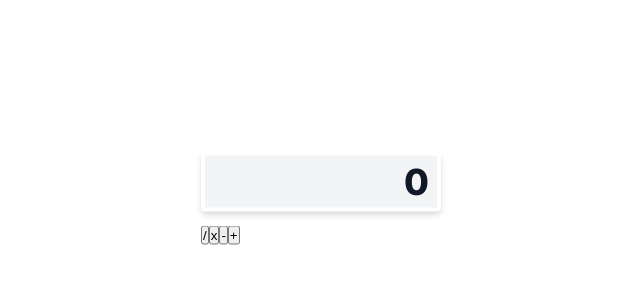
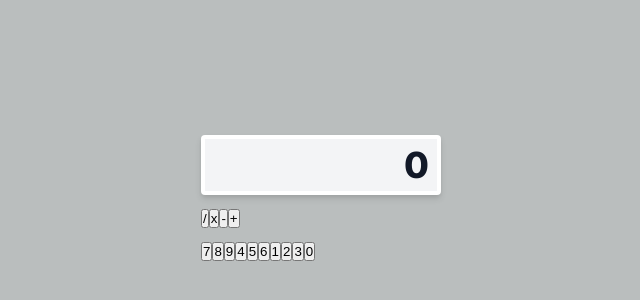
Before and after one commit to BKonstantine/sendsay_test, a React (Vite) app: page / in a window 1280 px wide. Shown: the part 202-502 px from the top of the page, without its empty margins (291-931 px from the left). Built offline with nearby package versions, Linux system fonts and the light colour scheme.

Commit message:
feat: map buttons in num-block

```diff
--- a/src/components/builder/builder.tsx
+++ b/src/components/builder/builder.tsx
@@ -2,13 +2,15 @@ import { FC } from "react";
 import style from "./builder.module.css";
 import Display from "../display/display";
 import OperatorsBlock from "../operators-block/operators-block";
-import { operatorsList } from "../../utils/consts";
+import NumBlock from "../num-block/num-block";
+import { operatorsList, numberList } from "../../utils/consts";
 
 const Builder: FC = () => {
   return (
     <div className={style.builder}>
       <Display result={0} />
       <OperatorsBlock operators={operatorsList} />
+      <NumBlock numbers={numberList} />
     </div>
   );
 };
--- a/src/components/display/display.module.css
+++ b/src/components/display/display.module.css
@@ -2,6 +2,7 @@
   width: 240px;
   height: 60px;
   padding: var(--min-padding);
+  background-color: var(--color-white);
   box-shadow: 0px 2px 4px rgba(0, 0, 0, 0.06), 0px 4px 6px rgba(0, 0, 0, 0.1);
   border-radius: 4px;
 }
--- /dev/null
+++ b/src/components/num-block/num-block.tsx
@@ -0,0 +1,24 @@
+import { FC, memo } from "react";
+import style from "./num-block.module.css";
+import Button from "../button/button";
+import { IOperators } from "../../utils/consts";
+
+interface INumBlock {
+  numbers: Array<IOperators>;
+}
+
+const NumBlock: FC<INumBlock> = memo(({ numbers }) => {
+    return (
+      <div className={style.num}>
+        {numbers.map((number) => {
+          return (
+            <Button id={number.id} value={number.value}>
+              {number.value}
+            </Button>
+          );
+        })}
+      </div>
+    );
+  })
+
+export default NumBlock;
--- a/src/components/operators-block/operators-block.tsx
+++ b/src/components/operators-block/operators-block.tsx
@@ -9,7 +9,7 @@ interface IOperatorsBlock {
 
 const OperatorsBlock: FC<IOperatorsBlock> = memo(({ operators }) => {
   return (
-    <div className={style.operators}>
+    <div className={style.operator}>
       {operators.map((operator) => {
         if (operator.id !== "equals") {
           return (
--- a/src/main.css
+++ b/src/main.css
@@ -8,12 +8,14 @@
 
 .body {
   font-family: "Inter", sans-serif;
+  background-color: rgb(186, 190, 190);
 }
 
 :root {
   --min-padding: 4px;
   --max-padding: 8px;
 
+  --color-white: #ffffff;
   --color-ligth-grey: #f3f4f6;
 
   --display-text-color: #111827;
--- a/src/utils/consts.ts
+++ b/src/utils/consts.ts
@@ -32,7 +32,7 @@ export const operatorsList: Array<IOperators> = [
   },
 ];
 
-export const numbers: Array<IOperators> = [
+export const numberList: Array<IOperators> = [
   {
     type: "num",
     id: "seven",
```
Also changed, not shown: src/components/num-block/num-block.module.css (added).
